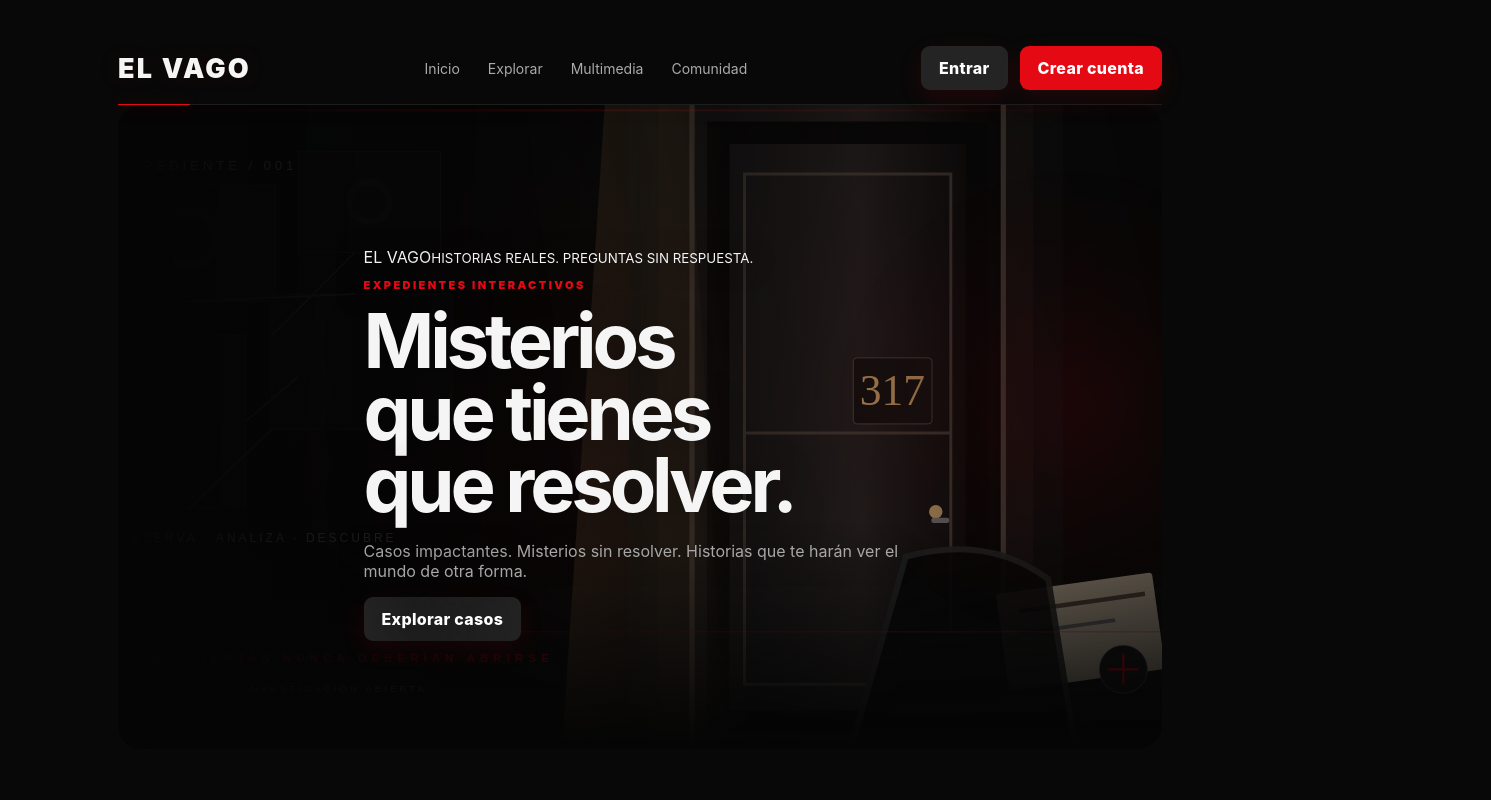
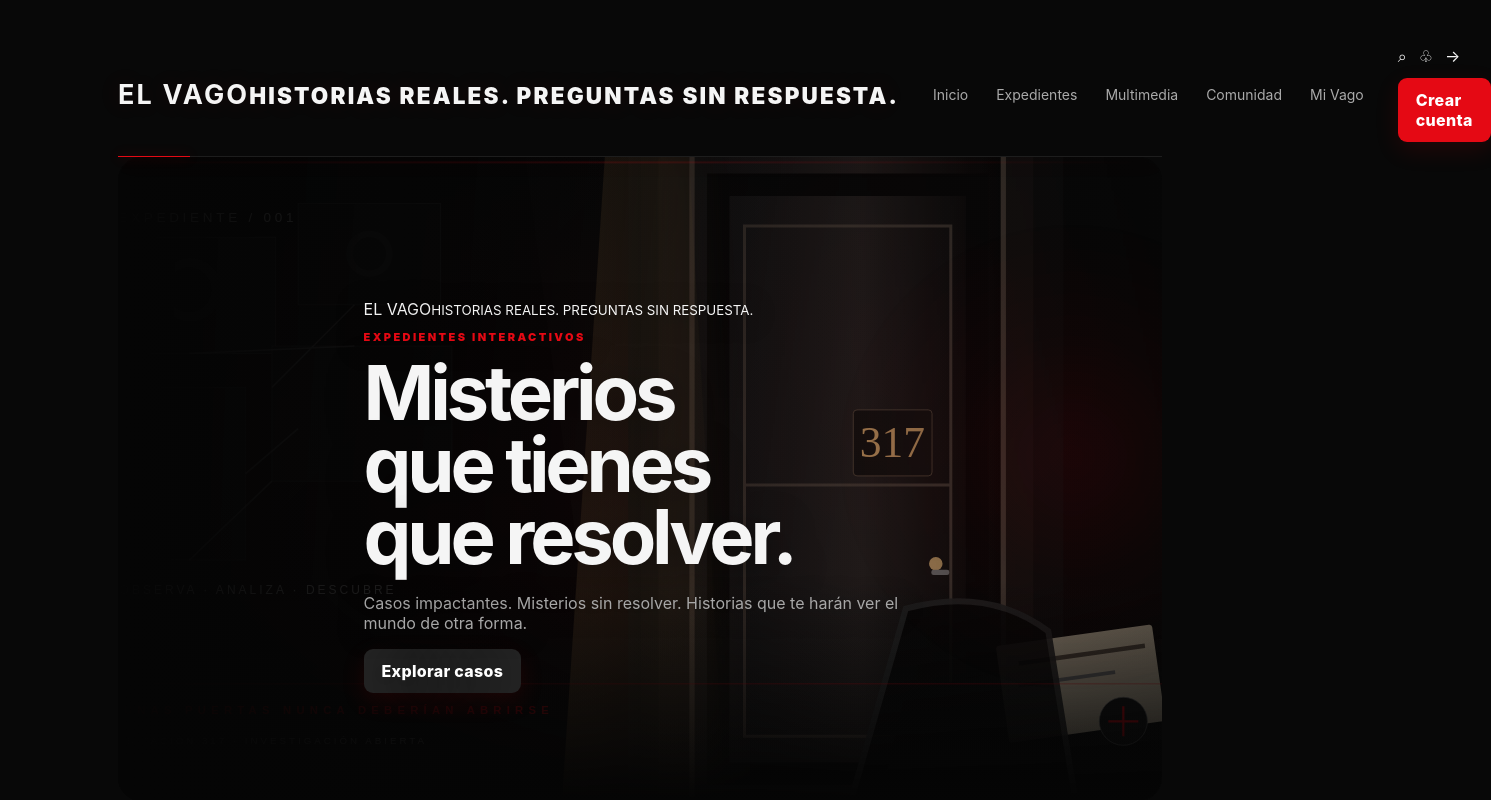
Before and after one commit to cesarrosa610-collab/el-vago, a Next.js app: page / in a window 1280 px wide. Shown: the top 800 px of the page, 1491 px wide, since content can reach past the window. Built offline with nearby package versions, Linux system fonts and the light colour scheme; no server answers; the database is empty.

Commit message:
Upgrade global navigation for cinematic home

```diff
--- a/src/app/GlobalNav.tsx
+++ b/src/app/GlobalNav.tsx
@@ -6,58 +6,34 @@ export default async function GlobalNav() {
 
   return (
     <nav className="nav globalNav" aria-label="Navegación principal">
-      <Link className="brand" href="/">
-        EL VAGO
+      <Link className="brand brandLockup" href="/">
+        <strong>EL VAG<span>O</span></strong>
+        <small>HISTORIAS REALES. PREGUNTAS SIN RESPUESTA.</small>
       </Link>
 
       <div className="navCenter">
-        <Link className="navLink" href="/">
-          Inicio
-        </Link>
-
-        <Link className="navLink" href="/explorar">
-          Explorar
-        </Link>
-
-        <Link className="navLink" href="/multimedia">
-          Multimedia
-        </Link>
-
-        <Link className="navLink" href="/comunidad">
-          Comunidad
-        </Link>
+        <Link className="navLink active" href="/">Inicio</Link>
+        <Link className="navLink" href="/explorar">Expedientes</Link>
+        <Link className="navLink" href="/multimedia">Multimedia</Link>
+        <Link className="navLink" href="/comunidad">Comunidad</Link>
+        <Link className="navLink" href="/mi-vago">Mi Vago</Link>
       </div>
 
       <div className="navActions">
+        <Link className="navIcon" href="/explorar" aria-label="Buscar expedientes" title="Buscar expedientes">⌕</Link>
+        <span className="navIcon navBell" aria-hidden="true">♧</span>
         {user ? (
           <>
-            <span className="muted navUser">{user.email}</span>
-
-            <Link className="navLink" href="/mi-vago">
-  Mi Vago
-</Link>
-
-            {user.role === 'ADMIN' && (
-              <Link className="btn secondary" href="/admin">
-                CMS
-              </Link>
-            )}
-
+            <span className="navProfile" aria-hidden="true">{user.email.slice(0, 1).toUpperCase()}</span>
+            {user.role === 'ADMIN' && <Link className="btn secondary navCms" href="/admin">CMS</Link>}
             <form action="/api/auth/logout" method="post">
-              <button className="btn secondary">
-                Salir
-              </button>
+              <button className="btn secondary navLogout">Salir</button>
             </form>
           </>
         ) : (
           <>
-            <Link className="btn secondary" href="/login">
-              Entrar
-            </Link>
-
-            <Link className="btn" href="/register">
-              Crear cuenta
-            </Link>
+            <Link className="navProfile" href="/login" aria-label="Entrar" title="Entrar">→</Link>
+            <Link className="btn navRegister" href="/register">Crear cuenta</Link>
           </>
         )}
       </div>
```
